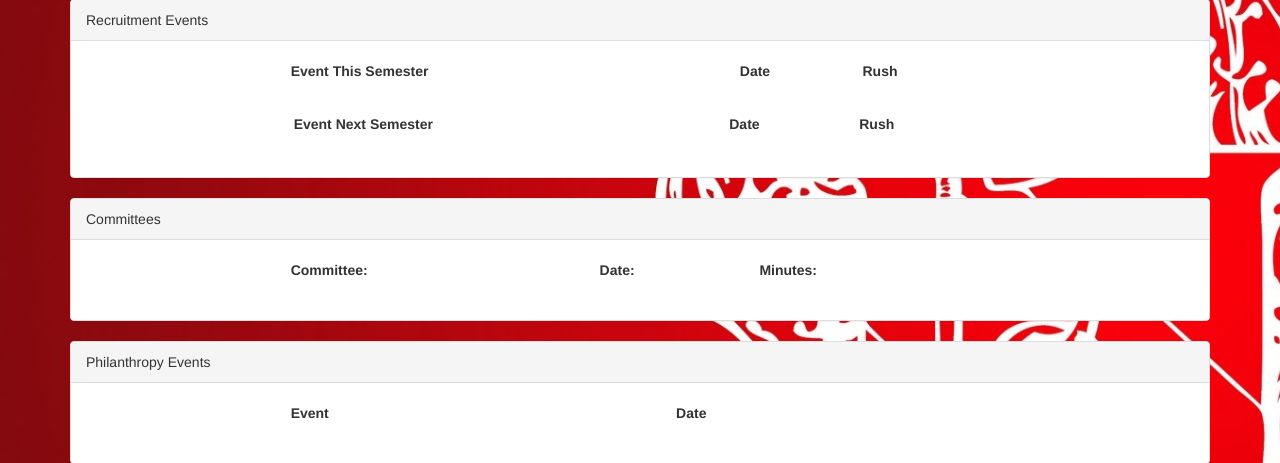
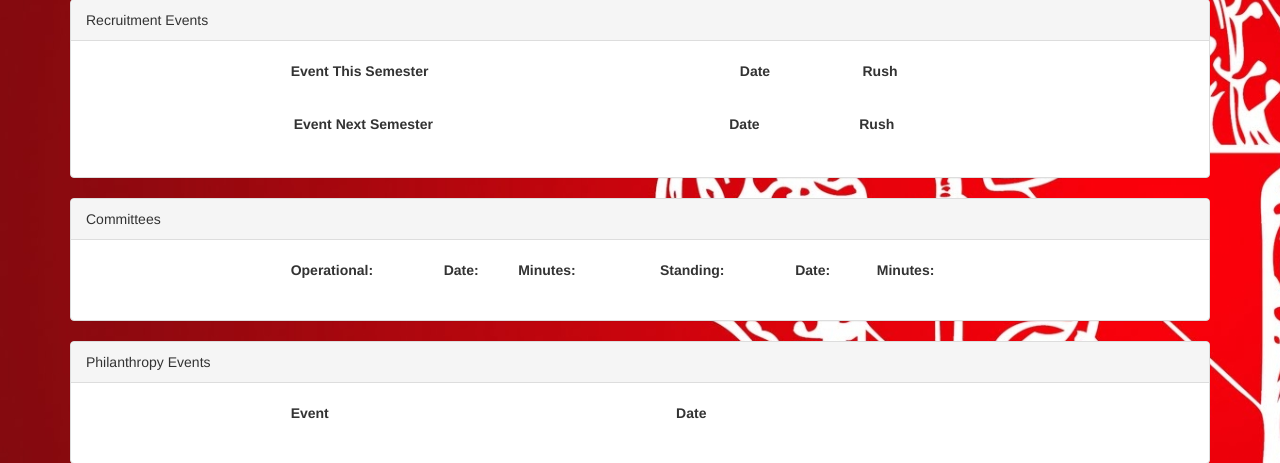
Before and after one commit to DLance96/ox-dashboard, a Django app: template templates/brother.html in a window 1280 px wide. Shown: the part 1913-2376 px from the top of the page. Run offline with Django 3.2, Linux system fonts and the light colour scheme; the template is opened without the code that fills it, so the values that code supplies are empty; some libraries are stand-ins or nearby versions.

Commit message:
Change committee display

```diff
--- a/dashboard/utils.py
+++ b/dashboard/utils.py
@@ -10,9 +10,9 @@ non_ec = ['Service Chair', 'Philanthropy Chair', 'Detail Manager']
 
 # Toggle dependant on whether you want position verification
 if os.environ.get('DEBUG'):
-    DEBUG = os.environ.get('DEBUG')
+    debug = os.environ.get('DEBUG')
 else:
-    DEBUG = False
+    debug = True
 
 
 def get_semester():
--- a/dashboard/views.py
+++ b/dashboard/views.py
@@ -176,8 +176,6 @@ def brother_view(request):
                                                                  committee=committee_reverse[
                                                                      brother.get_standing_committee_display()]) \
             .order_by("datetime")
-    committee_meetings = operational_meetings | standing_meetings
-    committee_meetings = committee_meetings.order_by("datetime")
 
     current_season = utils.get_season()
     if current_season is '0':
@@ -222,12 +220,12 @@ def brother_view(request):
         'chapter_events': chapter_events,
         'chapter_attendance': chapter_attendance,
         'unexcused_events': unexcused_events,
-        'committee_meetings': committee_meetings,
+        'operational_meetings': operational_meetings,
+        'standing_meetings': standing_meetings,
         'excuses_pending': excuses_pending,
         'excuses_approved': excuses_approved,
         'excuses_denied': excuses_denied,
         'excuses_not_mandatory': excuses_not_mandatory,
-        # 'committee_meetings': committee_meetings,
         'recruitment_events': recruitment_events,
         'recruitment_events_next': recruitment_events_next,
         'pnms': pnms,
--- a/templates/brother.html
+++ b/templates/brother.html
@@ -367,16 +367,18 @@
         <div class="panel-body">
             <div class="col-lg-2"></div>
             <div class="col-lg-8">
+                <div class="row">
+                    <div class="col-md-6">
                         <table class="table table-condensed">
                             <thead style="font-weight:bold;">
                             <tr>
-                        <td>Committee:</td>
+                                <td>Operational:</td>
                                 <td>Date:</td>
                                 <td>Minutes:</td>
                             </tr>
                             </thead>
                             <tbody>
-                    {% for meeting in committee_meetings %}
+                            {% for meeting in operational_meetings %}
                                 <tr>
                                     <td><a href="">{{ meeting.get_committee_display }}</a></td>
                                     <td>{{ meeting.datetime.date }} - {{ meeting.datetime.time }}</td>
@@ -389,6 +391,32 @@
                             {% endfor %}
                             </tbody>
                         </table>
+                    </div>
+                    <div class="col-md-6">
+                        <table class="table table-condensed">
+                            <thead style="font-weight:bold;">
+                            <tr>
+                                <td>Standing:</td>
+                                <td>Date:</td>
+                                <td>Minutes:</td>
+                            </tr>
+                            </thead>
+                            <tbody>
+                            {% for meeting in standing_meetings %}
+                                <tr>
+                                    <td><a href="">{{ meeting.get_committee_display }}</a></td>
+                                    <td>{{ meeting.datetime.date }} - {{ meeting.datetime.time }}</td>
+                                    {% if meeting.minutes %}
+                                        <td><a href="{{ meeting.minutes }}">link</a></td>
+                                    {% else %}
+                                        <td></td>
+                                    {% endif %}
+                                </tr>
+                            {% endfor %}
+                            </tbody>
+                        </table>
+                    </div>
+                </div>
             </div>
             <div class="col-lg-2"></div>
         </div>
```
Lines whose indentation alone changed are shown as unchanged.
